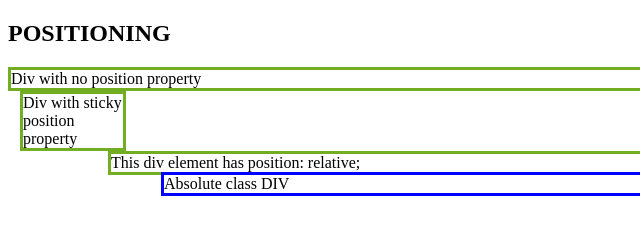
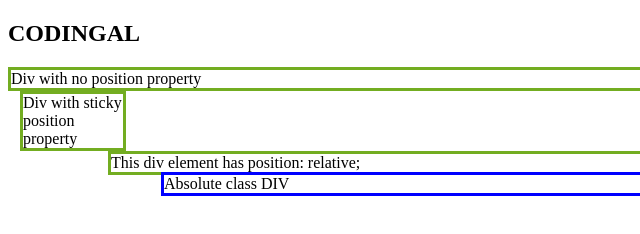
Before and after one commit to joshnez21-byte/WEB-DEVELOPMENT-COURSE, a plain HTML site: page index.html in a window 1280 px wide. Shown: the top 234 px of the page, 0-640 px from the left. Drawn offline with Linux system fonts and the light colour scheme.

Commit message:
Add files via upload

```diff
--- a/index.html
+++ b/index.html
@@ -77,7 +77,7 @@ absolute
 
 sticky-->
 
-    <h2>POSITIONING</h2>
+    <h2>CODINGAL</h2>
 
     <div>
 
```
